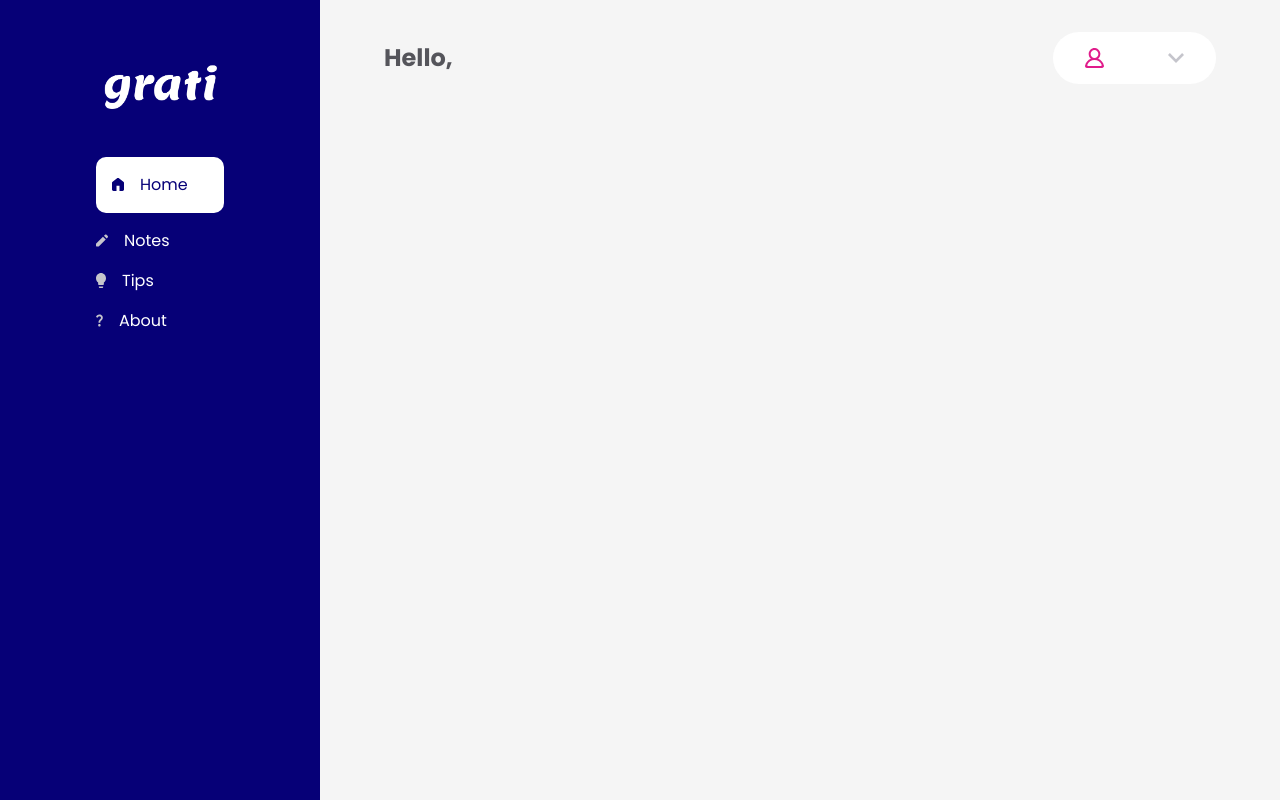
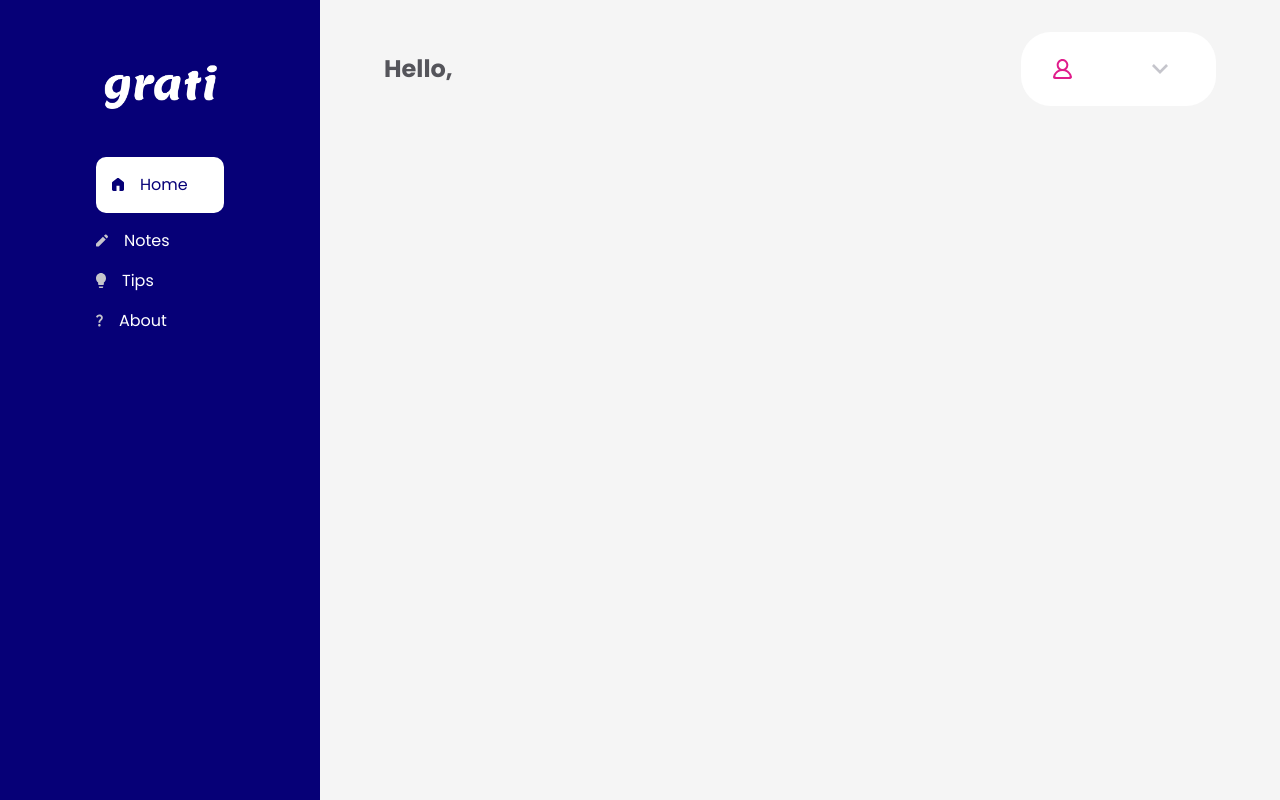
Before and after one commit to belkaite/gratitude-app, a Vue app in the folder client/: page /home in a window 1280 px wide. Built offline with nearby package versions, Linux system fonts and the light colour scheme.

Commit message:
feat: add a logout button on user profile

```diff
--- a/client/src/layouts/MainLayout.vue
+++ b/client/src/layouts/MainLayout.vue
@@ -1,9 +1,9 @@
 <script lang="ts" setup>
-import { watch } from 'vue'
+import { watch, ref } from 'vue'
 import { useUserStore } from '@/stores/user'
 
-
 const store = useUserStore()
+const showLogout = ref(false)
 
 watch(
   () => store.authToken,
@@ -17,6 +17,13 @@ watch(
   { immediate: true }
 )
 
+function clickOnArrow() {
+  showLogout.value = !showLogout.value
+}
+
+function logoutUser() {
+  store.logout()
+}
 </script>
 
 <template>
@@ -29,8 +36,18 @@ watch(
         <div class="main__layout-right-title">Hello, {{ store.user?.firstName }}</div>
         <div class="main__layout-right-user__profile">
           <img src="../assets/icons/user-profile-icon.svg" />
+
           <div>{{ store.user?.firstName }} {{ store.user?.lastName }}</div>
-          <img src="../assets/icons/arrow_down.svg" />
+          <div class="main__layout-right-clickable-part">
+            <button type="button" class="main__layout-right-button" @click="clickOnArrow">
+              <img src="../assets/icons/arrow_down.svg" />
+            </button>
+            <div v-if="showLogout" class="main__layout-right-logout-box">
+              <button type="button" class="main__layout-right-logout-box-title" @click="logoutUser">
+                Log out
+              </button>
+            </div>
+          </div>
         </div>
       </div>
       <RouterView></RouterView>
@@ -68,6 +85,7 @@ watch(
 
 .main__layout-right-user__profile {
   display: flex;
+  position: relative;
   flex-direction: row;
   align-items: center;
   gap: 2rem;
@@ -78,4 +96,31 @@ watch(
   padding: 1rem 2rem;
   border-radius: 30px;
 }
+
+.main__layout-right-button {
+  cursor: pointer;
+  padding: 1rem;
+}
+
+.main__layout-right-logout-box {
+  padding: 1.5rem 4rem;
+  background-color: #ffffff;
+  margin: 0.5rem;
+  position: absolute;
+  top: 100%;
+  right: 0%;
+  border-radius: 20px;
+  color: #e01c8b;
+  font-weight: 600;
+}
+
+.main__layout-right-logout-box-title {
+  cursor: pointer;
+  padding: 1rem;
+}
+
+.main__layout-right-clickable-part {
+  display: flex;
+  flex-direction: column;
+}
 </style>
--- a/client/src/stores/user.ts
+++ b/client/src/stores/user.ts
@@ -1,4 +1,4 @@
-import { getStoredAccessToken, storeAccessToken } from '@/utils/auth'
+import { getStoredAccessToken, storeAccessToken, clearStoredAccessToken } from '@/utils/auth'
 import { defineStore } from 'pinia'
 import { trpc } from '@/trpc'
 import { ref } from 'vue'
@@ -27,6 +27,11 @@ export const useUserStore = defineStore('user', () => {
     user.value = await trpc.user.getUser.query()
   }
 
+  function logout() {
+    authToken.value = null
+    clearStoredAccessToken(localStorage)
+  }
+
   //   const authUserId = computed(() => (authToken.value ? getUserFromToken(authToken.value) : null))
 
   return {
@@ -35,5 +40,6 @@ export const useUserStore = defineStore('user', () => {
     signup,
     fetchUser,
     user,
+    logout,
   }
 })
--- a/client/src/utils/auth.ts
+++ b/client/src/utils/auth.ts
@@ -13,3 +13,7 @@ export function storeAccessToken(storage: Storage, token: string) {
 export function getUserFromToken(token: string): AuthUser {
   return JSON.parse(atob(token.split('.')[1])).user
 }
+
+export function clearStoredAccessToken(storage: Storage) {
+  return storage.removeItem(TOKEN_KEY)
+}
```
